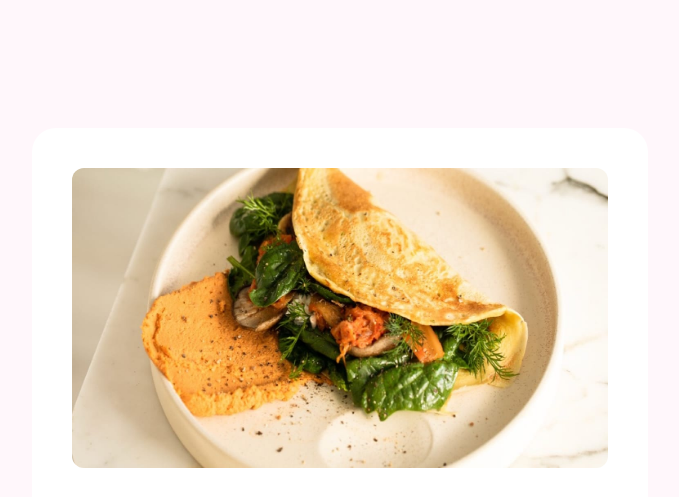
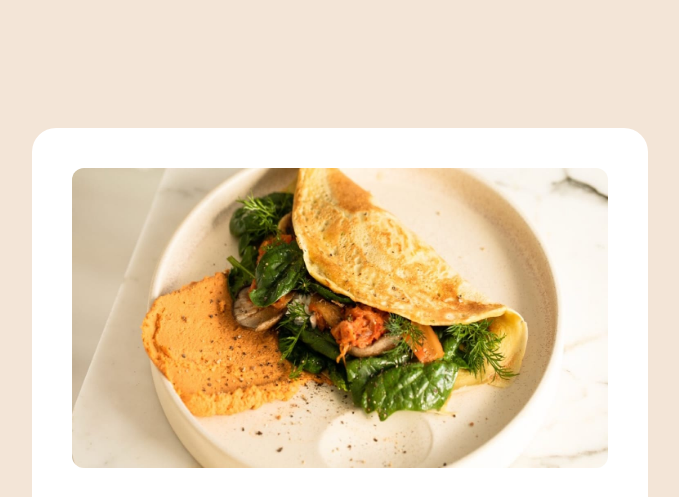
Before and after one commit to Daydream-Softworks/Recipe-Page, a plain HTML site: page index.html in a window 1280 px wide. Shown: the top 497 px of the page, without its empty margins (300-979 px from the left). Drawn offline with Linux system fonts and the light colour scheme.

Commit message:
Update website background color

```diff
--- a/styles/main.css
+++ b/styles/main.css
@@ -25,7 +25,7 @@ body {
   display: flex;
   justify-content: center;
   align-items: center;
-  background-color: var(--color-rose-50);
+  background-color: var(--color-stone-100);
 }
 
 .container {
```
Also changed, not shown: 1 other file.
